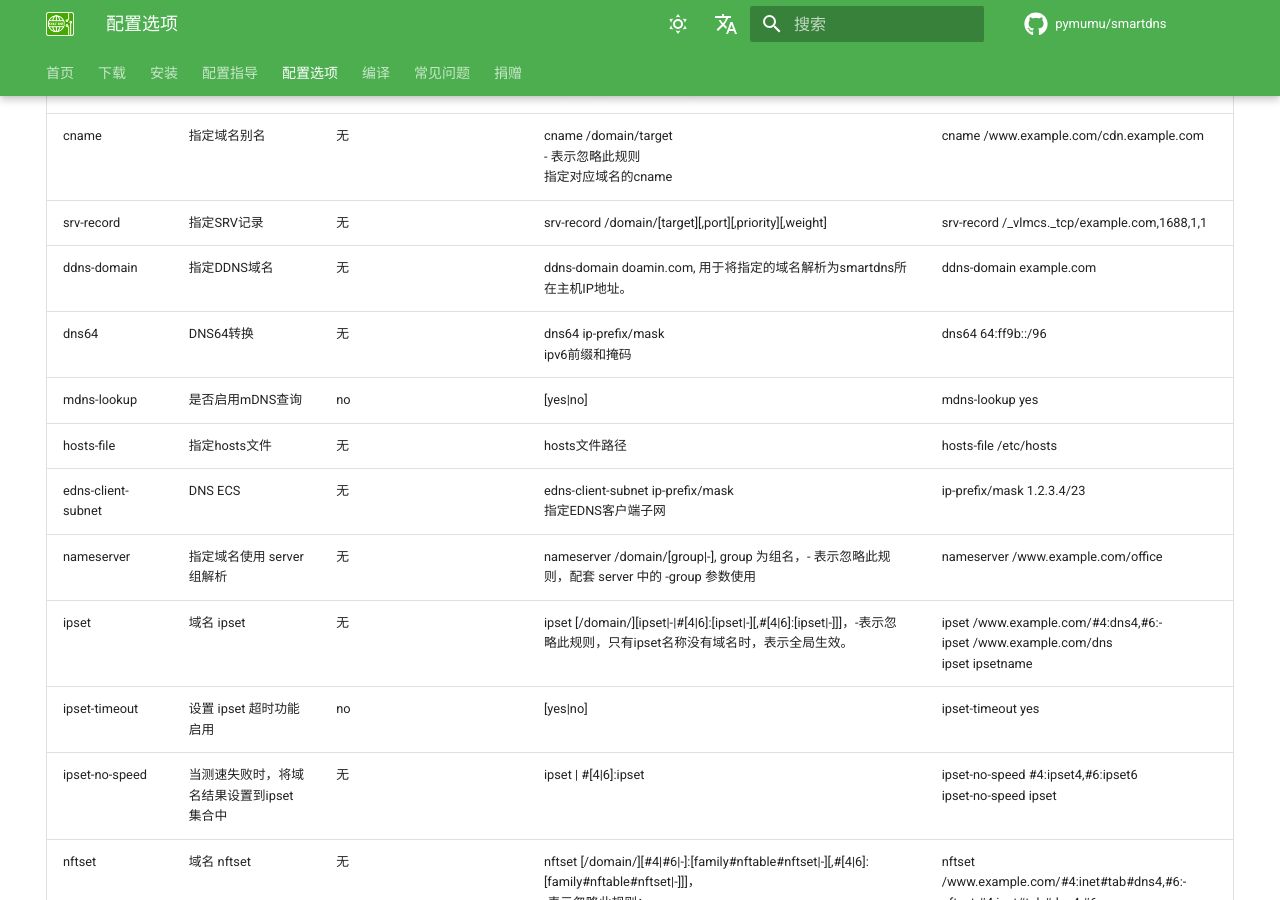
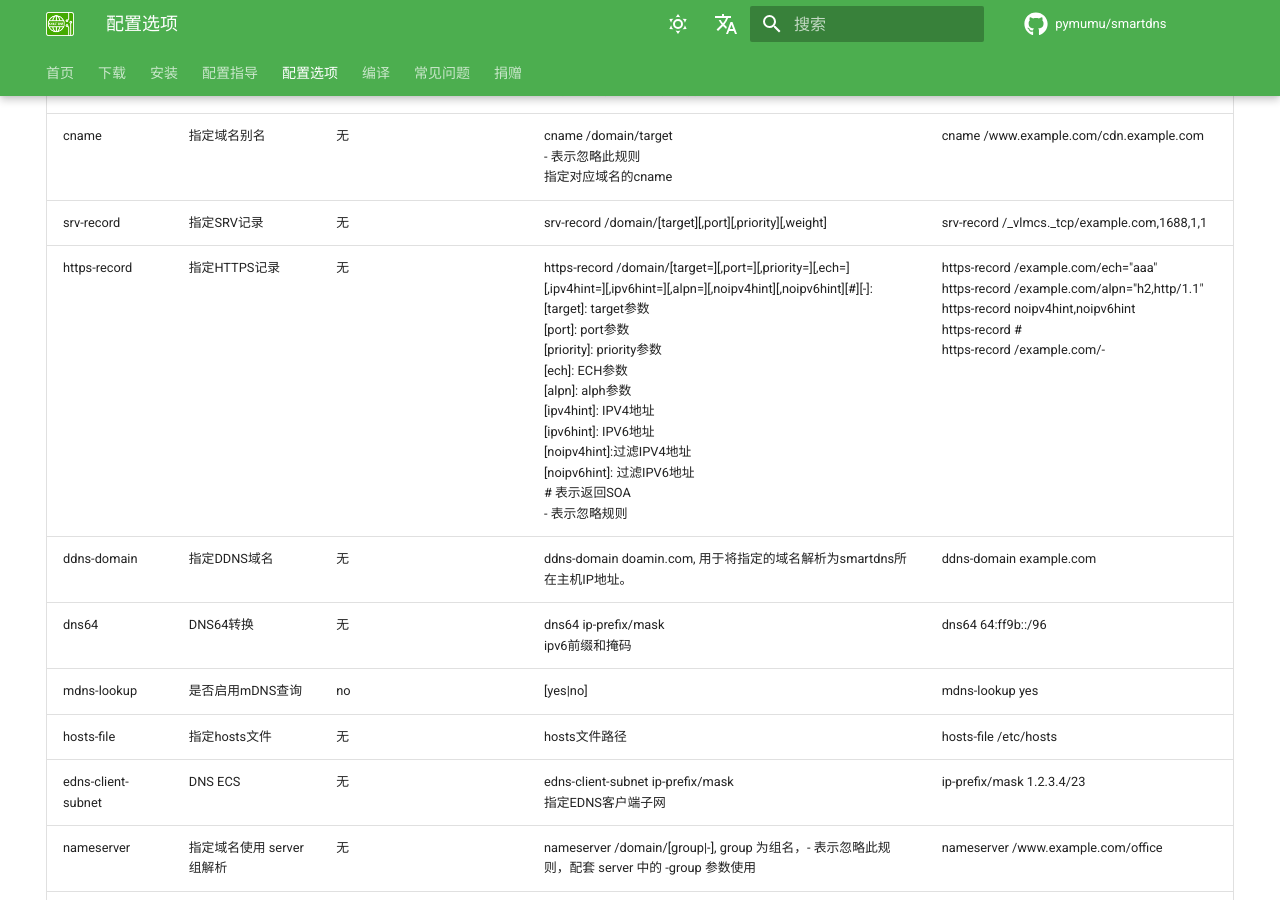
Before and after one commit to pymumu/smartdns, an MkDocs documentation site: the page built from docs/configuration.md, in a window 1280 px wide and 900 px high, scrolled down 5767 px. Built offline with MkDocs 1.6.1 and Material for MkDocs 9.7.7, drawn with Linux system fonts in a browser that asks for light colours; comment, search, counter and statistics services are not loaded.

Commit message:
Add https-record option doc.

```diff
--- a/docs/configuration.md
+++ b/docs/configuration.md
@@ -62,6 +62,7 @@ hide:
 | address | 指定域名 IP 地址 | 无 | address [/[*\|-.]domain/][ip1[,ip2,...]\|-\|-4\|-6\|#\|#4\|#6] <br />- 表示忽略此规则 <br /># 表示返回 SOA <br />4 表示 IPv4 <br />6 表示 IPv6 <br /> * 开头表示通配<br />- 开头表示主域名<br /> `*` 和 `-` 只能在域名开头，其他位置不生效。<br />不指定域名表示对所有域名生效。| address /www.example.com/1.2.3.4<br />address /www.example.com/::1 <br />address /example.com/1.2.3.4,5.6.7.8 <br /> address /\*-a.example.com/ <br /> address /\*.example.com/ <br > address /-.example.com/ <br /> address #6 <br /> address -6|
 | cname | 指定域名别名 | 无 | cname /domain/target <br />- 表示忽略此规则 <br />指定对应域名的cname | cname /www.example.com/cdn.example.com |
 | srv-record | 指定SRV记录 | 无 | srv-record /domain/[target][,port][,priority][,weight] | srv-record /_vlmcs._tcp/example.com,1688,1,1|
+| https-record | 指定HTTPS记录 | 无 | https-record /domain/[target=][,port=][,priority=][,ech=][,ipv4hint=][,ipv6hint=][,alpn=][,noipv4hint][,noipv6hint][#][-]:<br />[target]: target参数<br />[port]: port参数<br />[priority]: priority参数<br />[ech]: ECH参数<br />[alpn]: alph参数<br />[ipv4hint]: IPV4地址<br />[ipv6hint]: IPV6地址<br />[noipv4hint]:过滤IPV4地址<br />[noipv6hint]: 过滤IPV6地址 <br/> # 表示返回SOA<br /> - 表示忽略规则| https-record /example.com/ech="aaa"<br /> https-record /example.com/alpn="h2,http/1.1"<br />https-record noipv4hint,noipv6hint<br /> https-record # <br /> https-record /example.com/-|
 | ddns-domain | 指定DDNS域名 | 无 | ddns-domain doamin.com, 用于将指定的域名解析为smartdns所在主机IP地址。| ddns-domain example.com
 | dns64 | DNS64转换 | 无 | dns64 ip-prefix/mask <br /> ipv6前缀和掩码 | dns64 64:ff9b::/96 |
 | mdns-lookup | 是否启用mDNS查询 | no | [yes\|no] | mdns-lookup yes|
```
Also changed, not shown: en/docs/configuration.md (+1 -0 lines).
